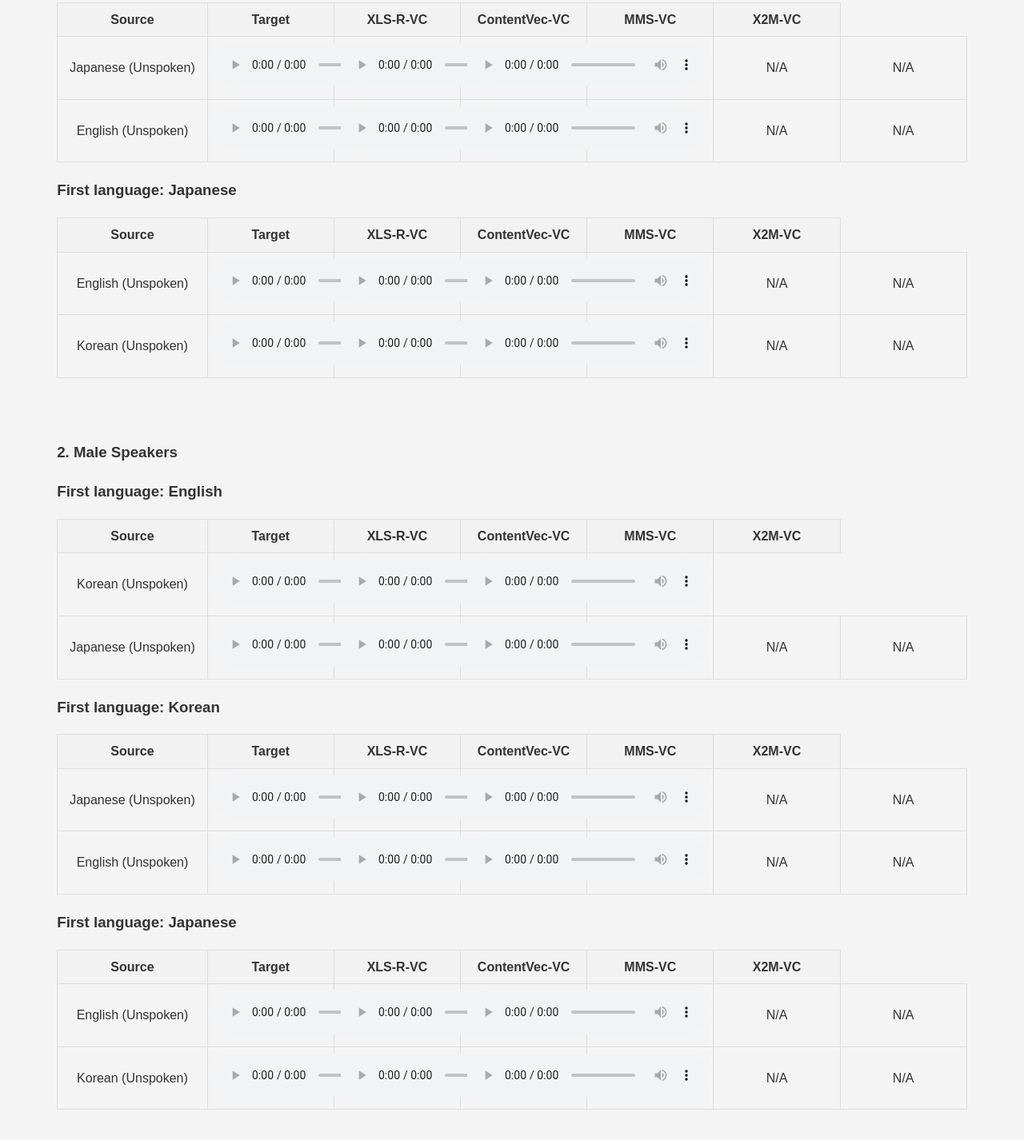
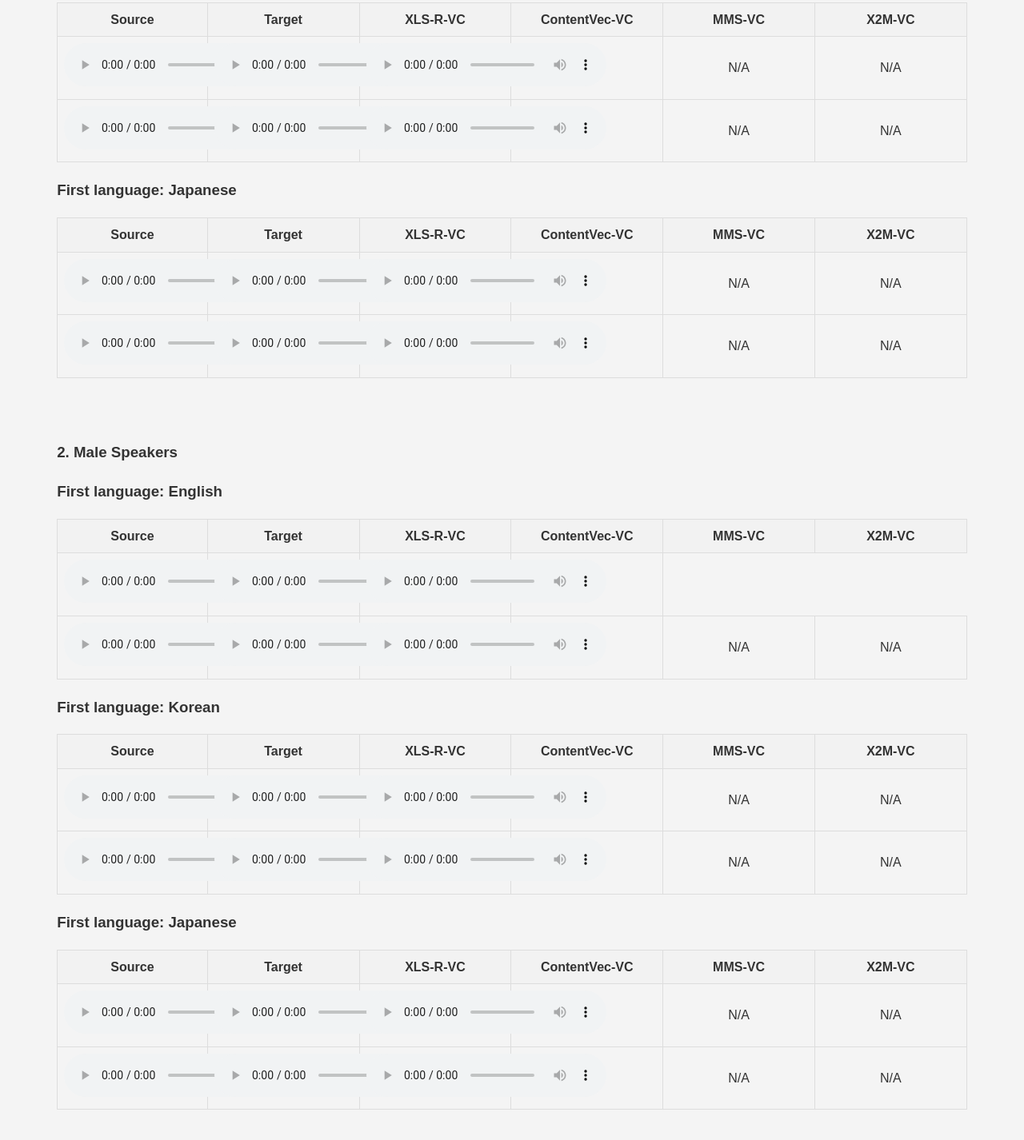
Before and after one commit to christophyoon/X2M-VC_demo, a plain HTML site: page index.html in a window 1280 px wide. Shown: the part 2112-3538 px from the top of the page at 80% size. Drawn offline with nearby package versions, Linux system fonts and the light colour scheme.

Commit message:
html update

```diff
--- a/index.html
+++ b/index.html
@@ -155,7 +155,6 @@
 					</td>
                 </tr> -->
                 <tr>
-                    <td>Korean (Unspoken) </td>
                     <td>
 						<audio controls>
                             <source src="./samples/CM-TTS/CL-TTS_fean_ko_14.wav" type="audio/wav">
@@ -185,7 +184,6 @@
 					</td>
                 </tr>
                 <tr>
-                    <td>Japanese (Unspoken) </td>
                     <td>
 						<audio controls>
                             <source src="./samples/CM-TTS/CL-TTS_fean_jp_05.wav" type="audio/wav">
@@ -257,7 +255,6 @@
 					</td>
                 </tr> -->
                 <tr>
-                    <td>Japanese (Unspoken) </td>
                     <td>
 						<audio controls>
                             <source src="./samples/CM-TTS/CL-TTS_fkkr_jp_05.wav" type="audio/wav">
@@ -287,7 +284,6 @@
 					</td>
                 </tr>
                 <tr>
-                    <td>English (Unspoken) </td>
                     <td>
 						<audio controls>
                             <source src="./samples/CM-TTS/CL-TTS_fkkr_en_us_03.wav" type="audio/wav">
@@ -359,7 +355,6 @@
 					</td>
                 </tr> -->
                 <tr>
-                    <td>English (Unspoken) </td>
                     <td>
 						<audio controls>
                             <source src="./samples/CM-TTS/CL-TTS_fyma_en_us_03.wav" type="audio/wav">
@@ -389,7 +384,6 @@
 					</td>
                 </tr>
                 <tr>
-                    <td>Korean (Unspoken) </td>
                     <td>
 						<audio controls>
                             <source src="./samples/CM-TTS/CL-TTS_fyma_ko_06.wav" type="audio/wav">
@@ -465,7 +459,6 @@
 					</td>
                 </tr> -->
                 <tr>
-                    <td>Korean (Unspoken) </td>
                     <td>
 						<audio controls>
                             <source src="./samples/CM-TTS/CL-TTS_mmat_ko_08.wav" type="audio/wav">
@@ -489,7 +482,6 @@
 					</td>
                 </tr>
                 <tr>
-                    <td>Japanese (Unspoken) </td>
                     <td>
 						<audio controls>
                             <source src="./samples/CM-TTS/CL-TTS_mmat_jp_09.wav" type="audio/wav">
@@ -561,7 +553,6 @@
 					</td>
                 </tr> -->
                 <tr>
-                    <td>Japanese (Unspoken) </td>
                     <td>
 						<audio controls>
                             <source src="./samples/CM-TTS/CL-TTS_mksw_jp_09.wav" type="audio/wav">
@@ -591,7 +582,6 @@
 					</td>
                 </tr>
                 <tr>
-                    <td>English (Unspoken) </td>
                     <td>
 						<audio controls>
                             <source src="./samples/CM-TTS/CL-TTS_mksw_en_us_11.wav" type="audio/wav">
@@ -663,7 +653,6 @@
 					</td>
                 </tr> -->
                 <tr>
-                    <td>English (Unspoken) </td>
                     <td>
 						<audio controls>
                             <source src="./samples/CM-TTS/CL-TTS_mtsk_en_us_11.wav" type="audio/wav">
@@ -693,7 +682,6 @@
 					</td>
                 </tr>
                 <tr>
-                    <td>Korean (Unspoken) </td>
                     <td>
 						<audio controls>
                             <source src="./samples/CM-TTS/CL-TTS_mtsk_ko_08.wav" type="audio/wav">
```
